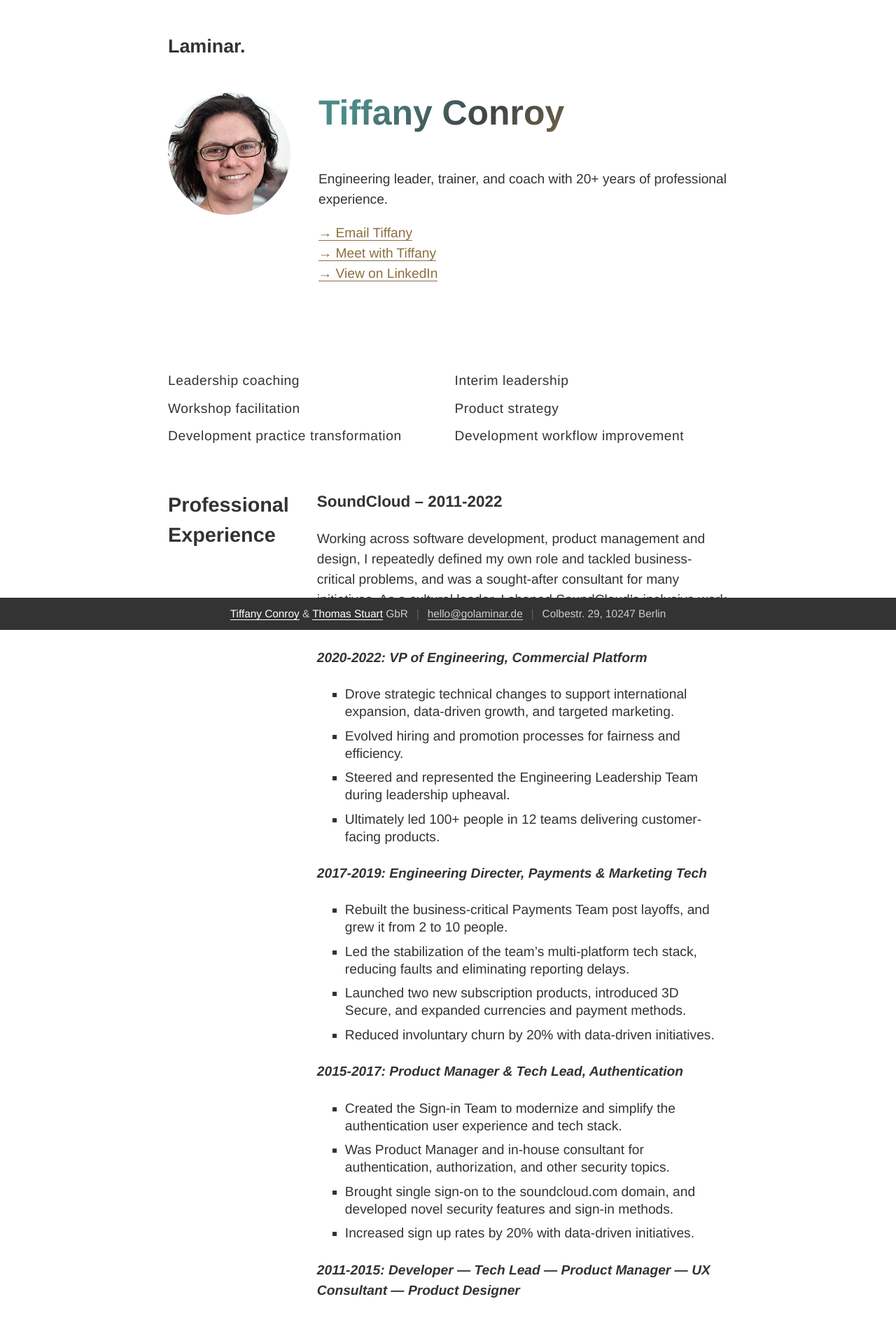
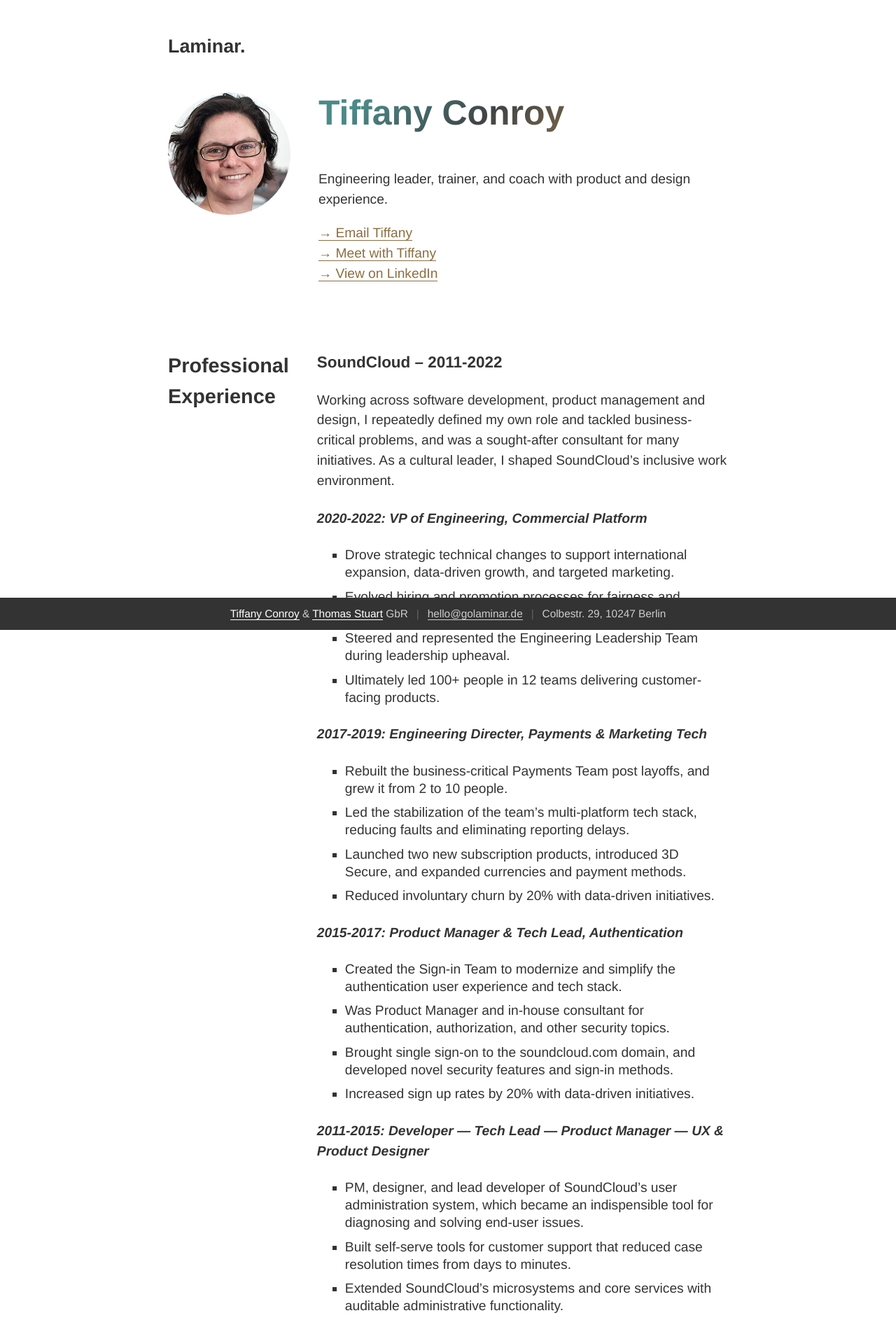
Before and after one commit to golaminar/golaminar.github.io, a Jekyll site: the page built from tiffany/cv.html, in a window 1280 px wide. Shown: the top 1886 px of the page at 70% size. Built offline with Jekyll 4.4.1, drawn with Linux system fonts in a browser that asks for light colours; some of the changed text lies outside the part shown.

Commit message:
Triming and tweaking Tiffany CV

```diff
--- a/site.css
+++ b/site.css
@@ -541,6 +541,10 @@
 
 @media print {
 
+    .cols>div {
+        flex: 270px;
+    }
+
     #skills ul {
         columns: 2;
     }
@@ -555,13 +559,17 @@
         line-height: 1.3;
     }
 
-    body.cv #packages,
-    body.cv #testimonials {
+    body.cv #packages {
         page-break-before: always;
     }
 
     body.cv #testimonials {
-        font-size: 1.44em;
+        font-size: 1.25em;
+    }
+
+    .testimonial:before {
+        padding-left: 10px;
+        font-size: 60px;
     }
 
     #skills > div {
--- a/tiffany/cv.html
+++ b/tiffany/cv.html
@@ -1,6 +1,6 @@
 ---
 title: Tiffany Conroy — CV
-description: Engineering leader, trainer, and coach with 20+ years of professional experience.
+description: Engineering leader, trainer, and coach with product and design experience.
 redirect_from:
     - /tiffany/
 ---
@@ -45,19 +45,6 @@
         </div>
     </section>
 
-    <section class="page" id="skills">
-        <div>
-            <ul class="two-column">
-                <li>Leadership coaching</li>
-                <li>Workshop facilitation</li>
-                <li>Development practice transformation</li>
-                <li>Interim leadership</li>
-                <li>Product strategy</li>
-                <li>Development workflow improvement</li>
-            </ul>
-        </div>
-    </section>
-
     <section class="page" id="professional-experience">
         <div class="cols">
 
@@ -98,13 +85,19 @@
                     <li>Increased sign up rates by 20% with data-driven initiatives.</li>
                 </ul>
 
-                <h4 style="font-style: italic;">2011-2015: Developer — Tech Lead — Product Manager — UX Consultant — Product Designer</h4>
+                <h4 style="font-style: italic;">2011-2015: Developer — Tech Lead — Product Manager — UX & Product Designer</h4>
                 <ul>
-                    <li>PM, designer, and lead developer of SoundCloud’s user administration system, the indispensible tool for diagnosing and solving end-user issues.</li>
+                    <li>PM, designer, and lead developer of SoundCloud’s user administration system, which became an indispensible tool for diagnosing and solving end-user issues.</li>
                     <li>Built self-serve tools for customer support that reduced case resolution times from days to minutes.</li>
-                    <li>Extended SoundCloud’s suite of microsystems, and its core monolith, with auditable administrative functionality.</li>
-                    <li>Designed and implemented all three sides (uploader, rightsholder, backoffice) of SoundCloud’s content dispute resolution flow.</li>
+                    <li>Extended SoundCloud’s microsystems and core services with auditable administrative functionality.</li>
+                    <li>Designed and implemented all three sides (uploader, rightsholder, backoffice) of SoundCloud’s content dispute resolution flow, with a focus on fast and fair resolutions.</li>
                 </ul>
+            </div>
+
+            <div class="col col-sidebar">
+                <h2>Professional Experience (Continued)</h2>
+            </div>
+            <div class="col col-main">
 
                 <h3>klug newmedia – 2008-2011</h3>
                 <h4 style="font-style: italic;">Web Application Developer – UX Designer</h4>
@@ -131,7 +124,7 @@
             </div>
             <div class="col col-main">
                 <h3>University of Toronto – 2002</h3>
-                <h4 style="font-style: italic;">Bachelor of Applied Science - BASc, Engineering Science, Electrical Engineering</h4>
+                <h4 style="font-style: italic;">Bachelor of Applied Science, Engineering Science, Electrical Engineering</h4>
             </div>
         </div>
     </section>
@@ -139,6 +132,17 @@
     <section class="page" id="testimonials">
         <h2>Testimonials</h2>
         <div class="cols">
+            <div class="col testimonial">
+                <!-- tech + product credentials -->
+                <p>Tiffany is one of the few engineering leaders who have a very deep product and tech perspective.</p>
+                <p class="attribution">— Vice President of Operations</p>
+            </div>
+            <div class="col testimonial">
+                <!-- character -->
+                <p>Tiffany is an inspiration and a role model for me from the first moment I met her and I am so happy I had her as
+                    my manager.</p>
+                <p class="attribution">— Engineering Manager</p>
+            </div>
             <div class="col testimonial">
                 <!--  coaching -->
                 <p>Tiffany’s coaching was on point. She took the lead whenever necessary without taking away the work I was supposed
@@ -152,17 +156,6 @@
                     does so in an inclusive and supportive way, enabling others.</p>
                     <p class="attribution">— Engineering Manager</p>
             </div>
-            <div class="col testimonial">
-                <!-- character -->
-                <p>Tiffany is an inspiration and a role model for me from the first moment I met her and I am so happy I had her as
-                    my manager.</p>
-                <p class="attribution">— Engineering Manager</p>
-            </div>
-            <div class="col testimonial">
-                <!-- tech + product credentials -->
-                <p>Tiffany is one of the few engineering leaders who have a very deep product and tech perspective.</p>
-                <p class="attribution">— Vice President of Operations</p>
-            </div>
         </div>
     </section>
 {% include footer.html %}
```
